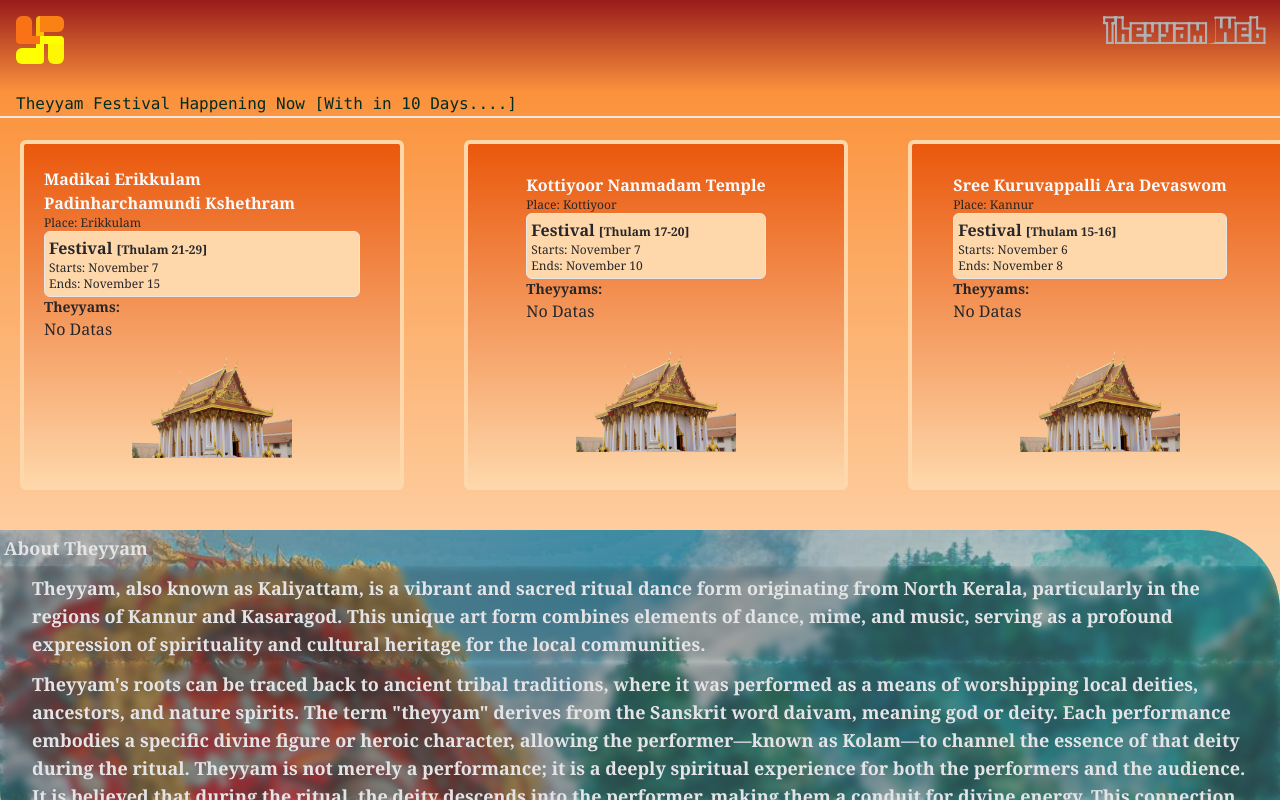
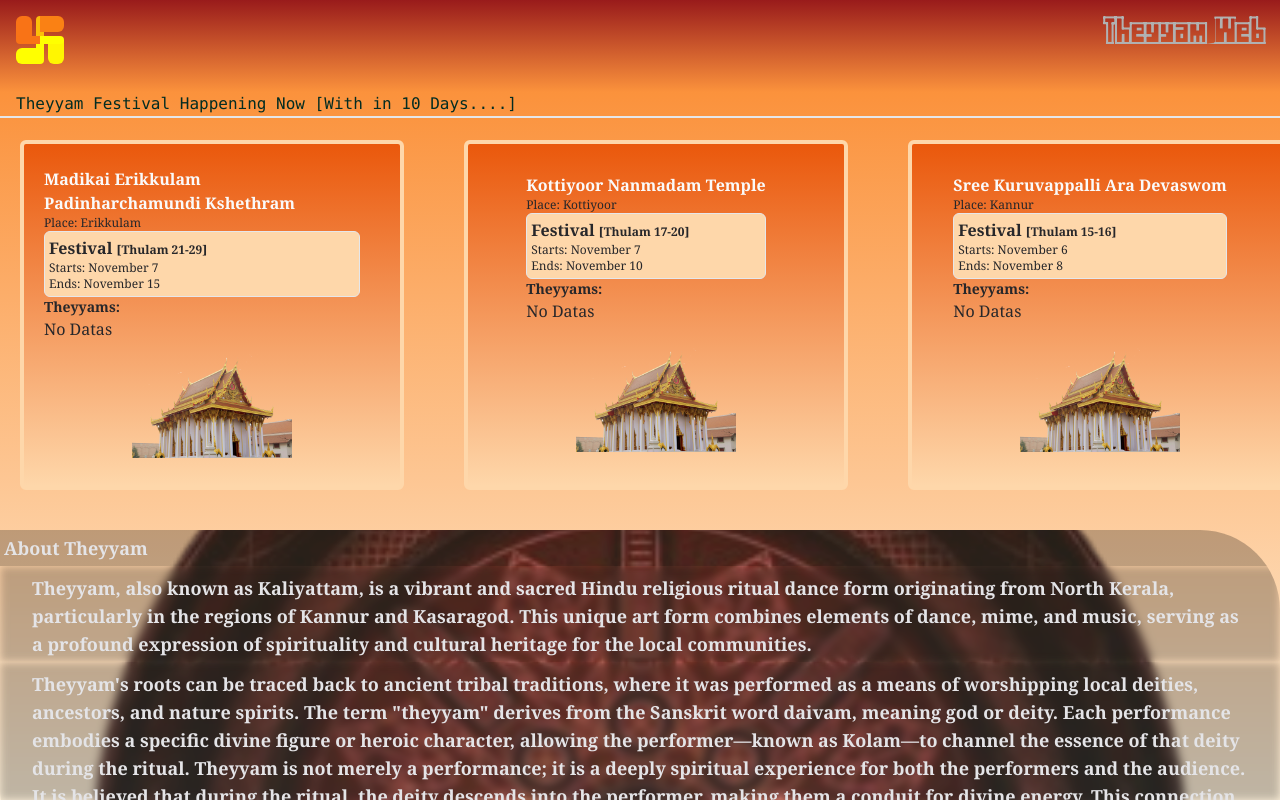
Before and after one commit to sarangk07/theyyam-web, a Next.js app: page /mainPage in a window 1280 px wide. Built offline with nearby package versions, Linux system fonts and the light colour scheme.

Commit message:
change-introtext-img

```diff
--- a/app/componets/IntroductionText.jsx
+++ b/app/componets/IntroductionText.jsx
@@ -3,13 +3,13 @@ import React from 'react'
 function IntroductionText() {
   return (
     <div className='relative overflow-hidden rounded-tr-[5rem] rounded-bl-[5rem]'>
-    <img src="/imgs/introtextbgImg.jpg" alt="introtextbgImg" className='absolute opacity-80 bg-red-500 w-screen h-screen object-cover  z-0'/>
+    <img src="/imgs/introtextbgImg.jpg" alt="introtextbgImg" className='absolute opacity-80 bg-transparent w-screen h-screen object-cover  z-0'/>
 
 
-    <h2 className='text-zinc-200 z-10 relative p-1 lg:text-lg  text-wrap backdrop-blur-2xl backdrop-brightness-75 font-semibold'>About Theyyam</h2>
+    <h2 className='text-zinc-200 z-10 relative p-1 lg:text-lg  text-wrap backdrop-blur-0 backdrop-brightness-75 font-semibold'>About Theyyam</h2>
 
     <p className='text-zinc-200 z-10 relative p-8 pb-1 pt-2 lg:text-lg  text-wrap backdrop-blur-sm backdrop-brightness-75 font-semibold'>
-      Theyyam, also known as Kaliyattam, is a vibrant and sacred ritual dance form originating from North Kerala, particularly in the regions of Kannur and Kasaragod. This unique art form combines elements of dance, mime, and music, serving as a profound expression of spirituality and cultural heritage for the local communities.
+      Theyyam, also known as Kaliyattam, is a vibrant and sacred Hindu religious ritual dance form originating from North Kerala, particularly in the regions of Kannur and Kasaragod. This unique art form combines elements of dance, mime, and music, serving as a profound expression of spirituality and cultural heritage for the local communities.
     </p>
 
     <p className='text-zinc-200 relative z-10 p-8 pt-2 lg:text-lg text-wrap backdrop-blur-sm backdrop-brightness-75 font-semibold'>
```
Also changed, not shown: public/imgs/introtextbgImg.jpg.
